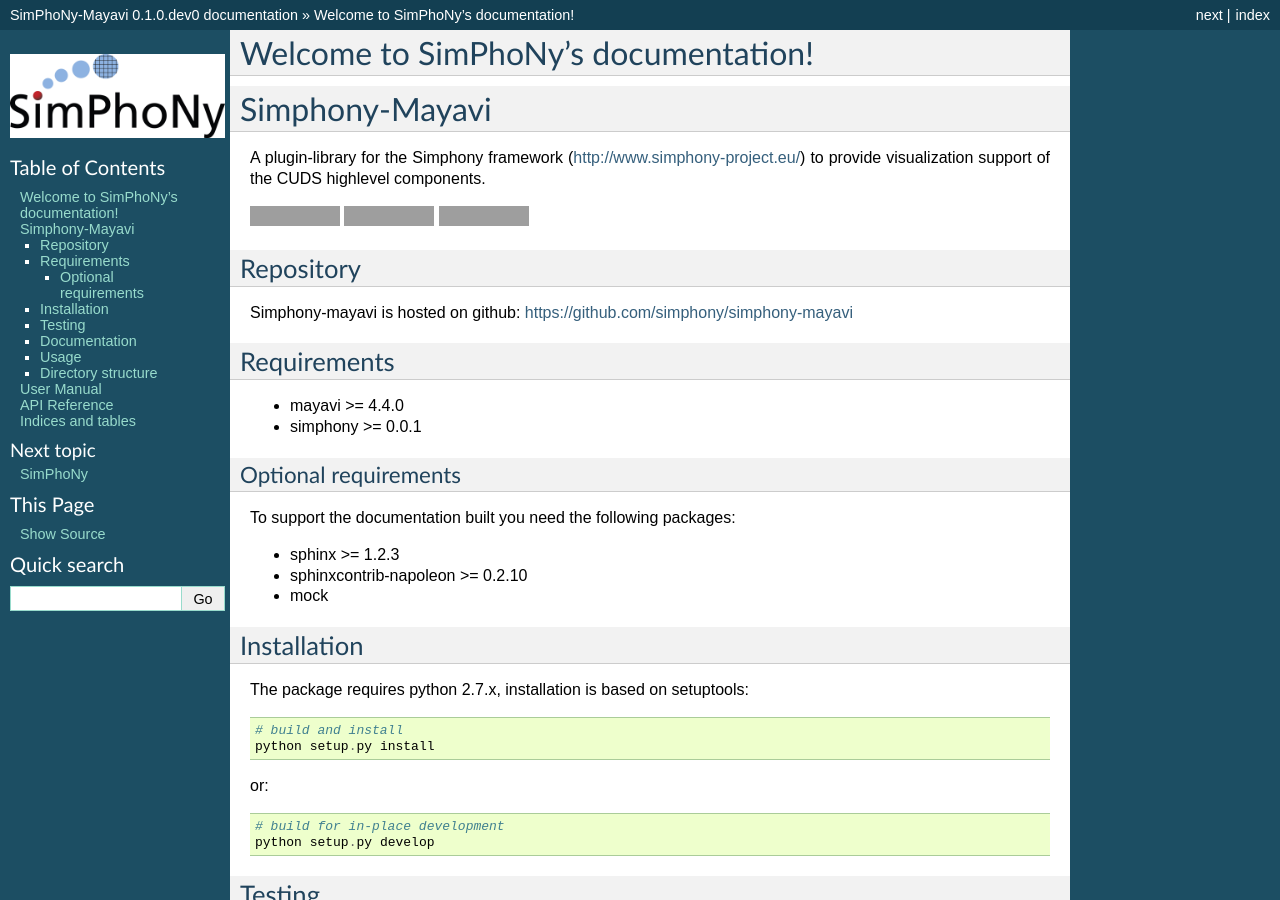
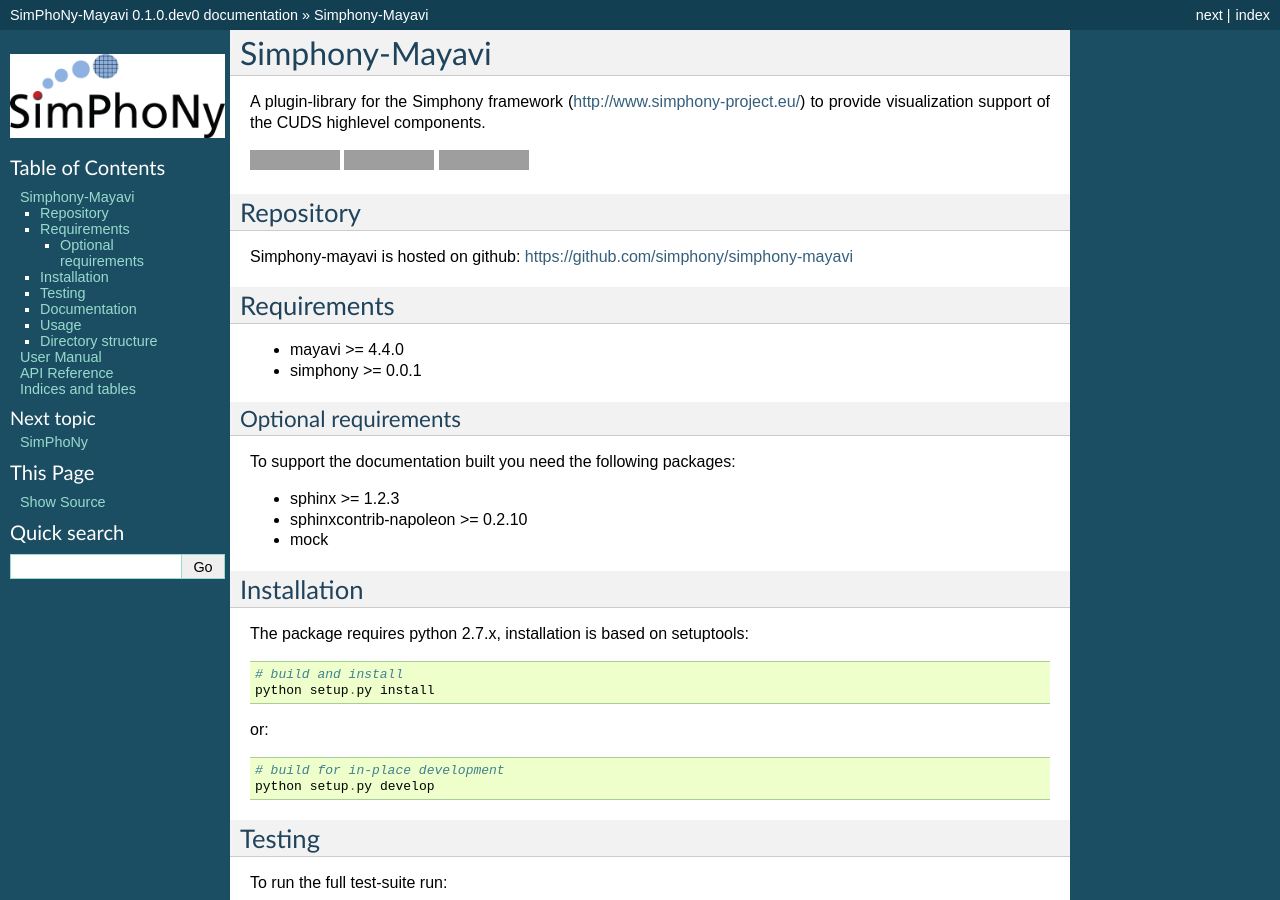
Before and after one commit to simphony/simphony-mayavi, a Sphinx documentation site: the page built from doc/source/index.rst, in a window 1280 px wide and 900 px high. Built offline with Sphinx 7.4.7, drawn with Linux system fonts in a browser that asks for light colours; some of the changed text lies outside the part shown; grey boxes are pictures that could not be loaded.

Commit message:
no need to title here

```diff
--- a/doc/source/index.rst
+++ b/doc/source/index.rst
@@ -2,9 +2,6 @@
    sphinx-quickstart on Mon Feb 02 16:26:16 2015.
    You can adapt this file completely to your liking, but it should at least
    contain the root `toctree` directive.
-
-Welcome to SimPhoNy's documentation!
-====================================
 
 .. include:: ../../README.rst
 
```
